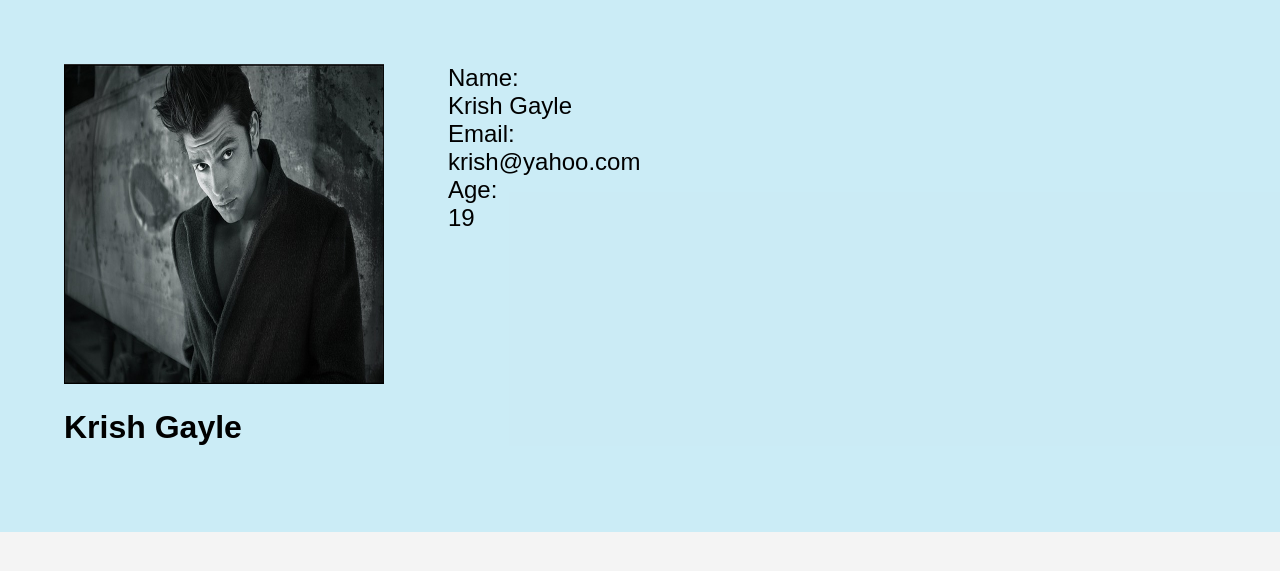
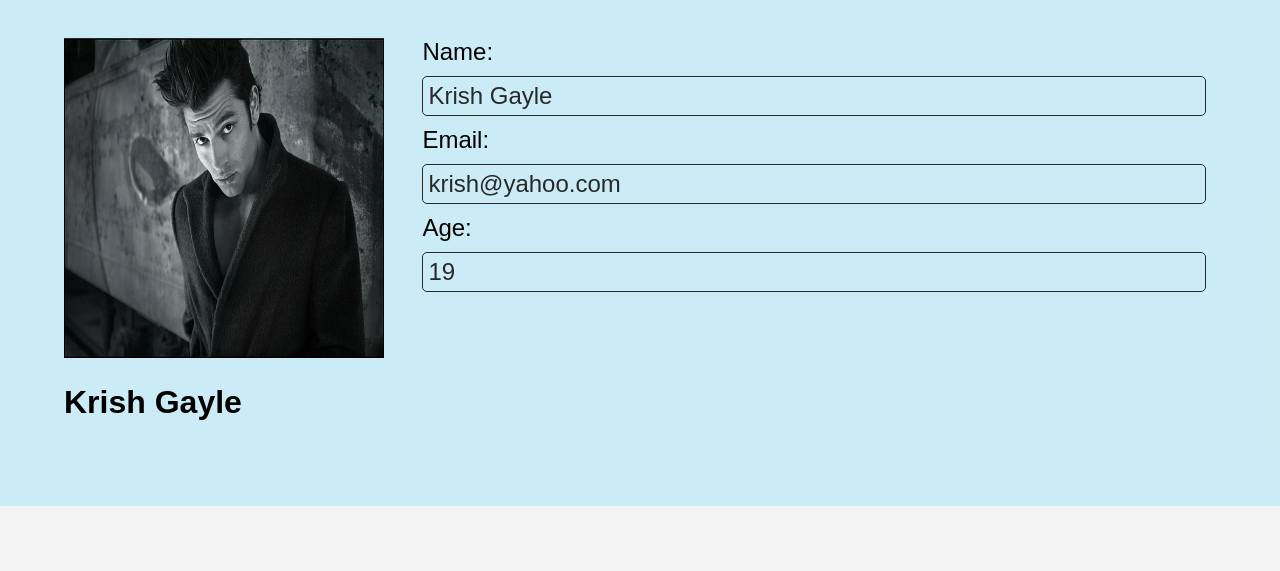
Before and after one commit to BhuwanChandra/Virtual-Medical-Home, a PHP site: page /User.html in a window 1280 px wide. Shown: the part 63-634 px from the top of the page. Run offline with PHP 8.4, Linux system fonts and the light colour scheme.

Commit message:
modefied User.css

```diff
--- a/User.css
+++ b/User.css
@@ -127,7 +127,10 @@ body{
 }
 
 .profile-section{
-    margin: 5vw;
+    margin-left: 5vw;
+    margin-right: 3vw;
+    margin-top: 3vw;
+    margin-bottom: 5vw;
 
 }
 
@@ -137,10 +140,34 @@ body{
 }
 
 .information{
-    margin-top: 5vw;
+    margin-top: 3vw;
+    width: 70vw;
     font-size: 24px;
 }
 
+.info{
+    margin-right: 10px;
+    margin-top: 10px;
+    margin-bottom: 10px;
+    padding: 5px;
+    color: #282929;
+    border: 1px solid #282929;
+    border-radius: 5px;
+    width: 90%;
+}
+
+.button{
+    margin-left: 5vw;
+    margin-top: 3vw;
+    background: #06cbfc;
+    padding: 5px;
+    font-size: 24px;
+    width: 10vw;
+    border: none;
+    outline: none;
+    border-radius: 5px;
+    color: #ffffff;
+}
 /* .record{
     margin-right: 20px;
     margin-bottom: 20px;
```
